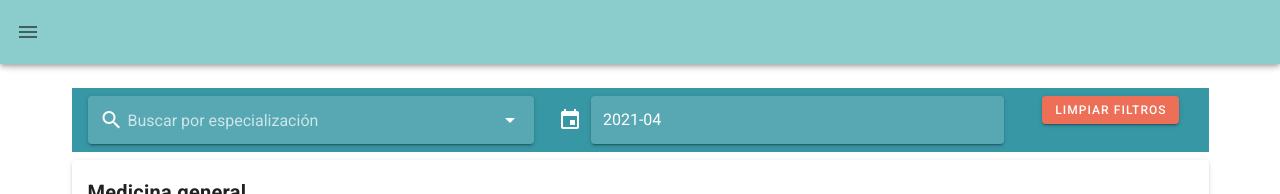
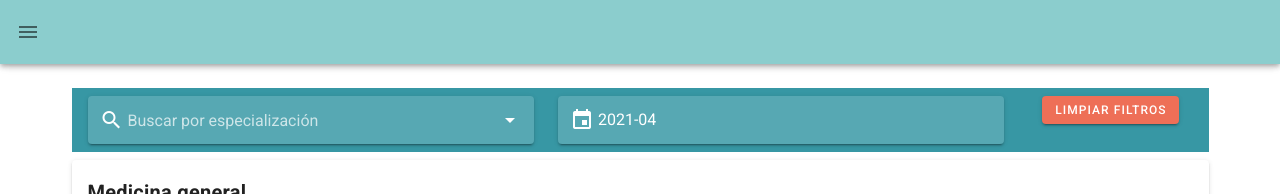
Before and after one commit to cano2030/CODEX_Front, a Nuxt app: page /Usuario/usuarioHistoria in a window 1280 px wide. Shown: the top 194 px of the page. Built offline with nearby package versions, Linux system fonts and the light colour scheme.

Commit message:
Aleja: validacipn form usuarios

```diff
--- a/pages/Usuario/usuarioHistoria.vue
+++ b/pages/Usuario/usuarioHistoria.vue
@@ -37,7 +37,7 @@
                       solo-inverted
                       hide-details
                       label="Buscar por fecha"
-                    prepend-icon="mdi-calendar"
+                      prepend-inner-icon="mdi-calendar"
                       readonly
                       v-bind="attrs"
                       v-on="on"
```
Lines whose indentation alone changed are shown as unchanged.
